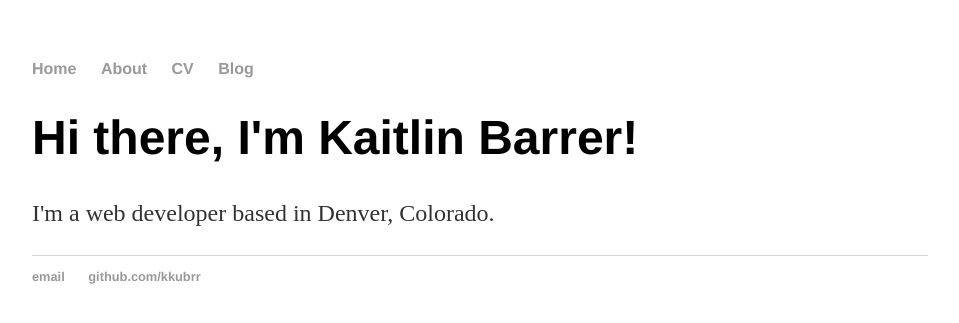
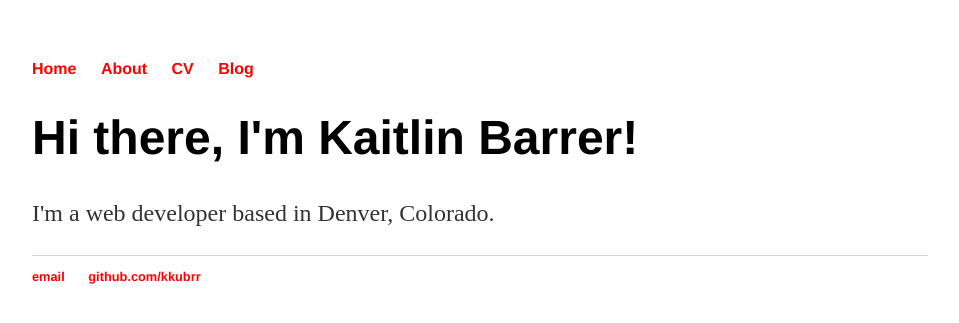
Before and after one commit to kkburr/kkburr.github.io, a Jekyll site: the page built from index.html, in a window 1280 px wide. Shown: the top 323 px of the page, without its empty margins (160-1119 px from the left). Built offline with Jekyll 4.4.1, drawn with Linux system fonts in a browser that asks for light colours.

Commit message:
red links

```diff
--- a/css/main.css
+++ b/css/main.css
@@ -14,7 +14,7 @@ nav ul li, footer ul li {
 }
 a {
     text-decoration: none;
-    color: #999;
+    color: red;
 }
 a:hover {
     text-decoration: underline;
```
